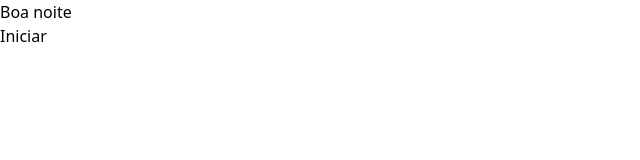
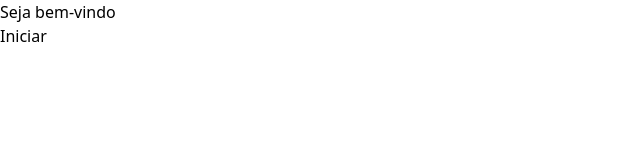
Before and after one commit to AlvaroDutra/gerenciamentoPedido_web, a React (Vite) app in the folder gerenciamentoPedidos_web/: page / in a window 1280 px wide. Shown: the top 160 px of the page, without its empty margins (0-640 px from the left). Built offline with nearby package versions, Linux system fonts and the light colour scheme.

Commit message:
little changes

```diff
--- a/gerenciamentoPedidos_web/package.json
+++ b/gerenciamentoPedidos_web/package.json
@@ -13,6 +13,7 @@
     "lucide-react": "^0.454.0",
     "react": "^18.3.1",
     "react-dom": "^18.3.1",
+    "react-router-dom": "6.27.0",
     "tailwind-variants": "^0.2.1"
   },
   "devDependencies": {
@@ -30,5 +31,6 @@
     "typescript": "~5.6.2",
     "typescript-eslint": "^8.10.0",
     "vite": "^5.4.9"
-  }
+  },
+  "packageManager": "pnpm@9.12.3+sha512.cce0f9de9c5a7c95bef944169cc5dfe8741abfb145078c0d508b868056848a87c81e626246cb60967cbd7fd29a6c062ef73ff840d96b3c86c40ac92cf4a813ee"
 }
--- a/gerenciamentoPedidos_web/src/App.tsx
+++ b/gerenciamentoPedidos_web/src/App.tsx
@@ -16,7 +16,7 @@ function App() {
   return (
   <div className="h-screen flex items-center justify-center">
     <div className="max-w-3xl w-full px-6 text-center space-y-10">
-      <p className="text-neutral-950 text-7xl font-semibold">Boa noite</p>
+      <p className="text-neutral-950 text-7xl font-semibold">Seja bem-vindo</p>
       <Button onClick={openLoginModal}>
         Iniciar
       </Button>
--- a/gerenciamentoPedidos_web/src/main.tsx
+++ b/gerenciamentoPedidos_web/src/main.tsx
@@ -1,10 +1,18 @@
-import { StrictMode } from 'react'
 import { createRoot } from 'react-dom/client'
 import './index.css'
 import App from './App.tsx'
+import { createBrowserRouter, RouterProvider } from 'react-router-dom'
+import { StrictMode } from 'react';
+
+const router = createBrowserRouter([
+  {
+    path: "/",
+    element: <App />
+  }
+]);
 
 createRoot(document.getElementById('root')!).render(
   <StrictMode>
-    <App/>
+    <RouterProvider  router={router}/>
   </StrictMode>,
 )
```
Also changed, not shown: 1 other file (tests, documents, lock files or other folders).
